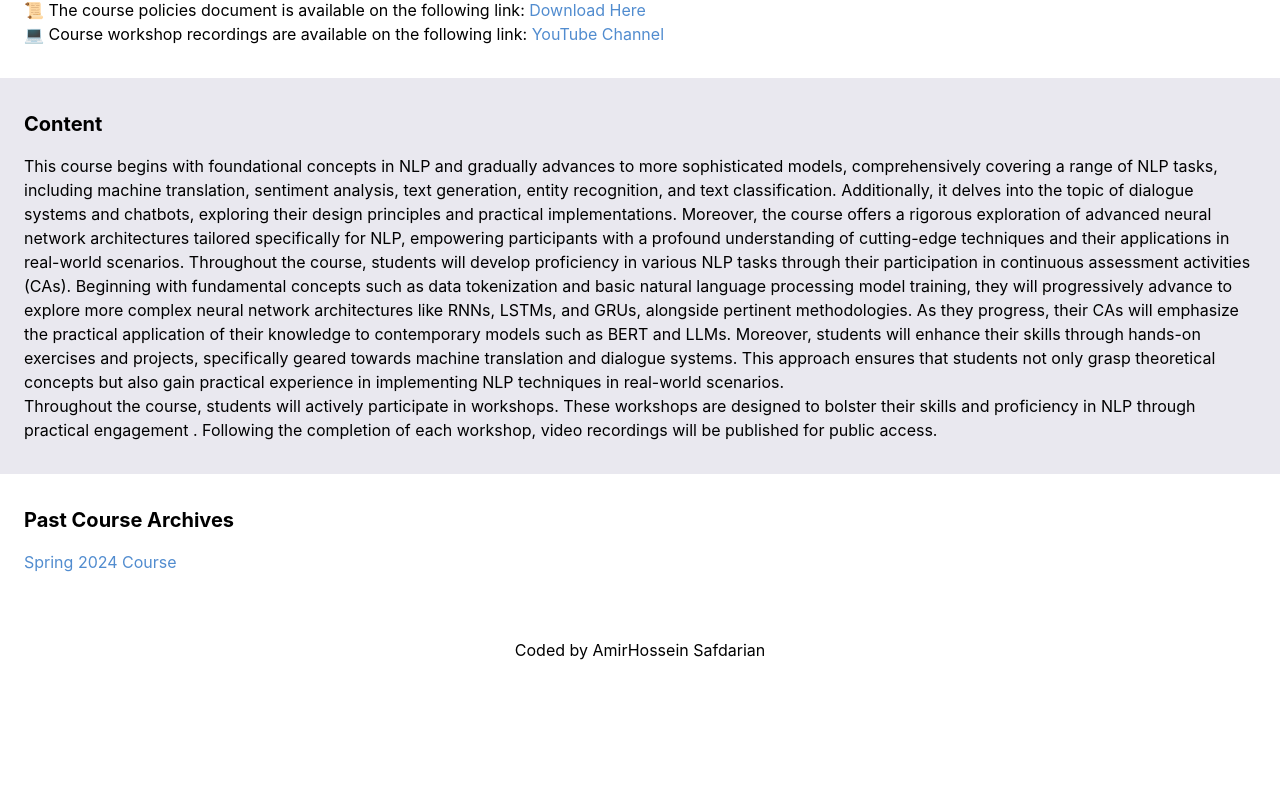
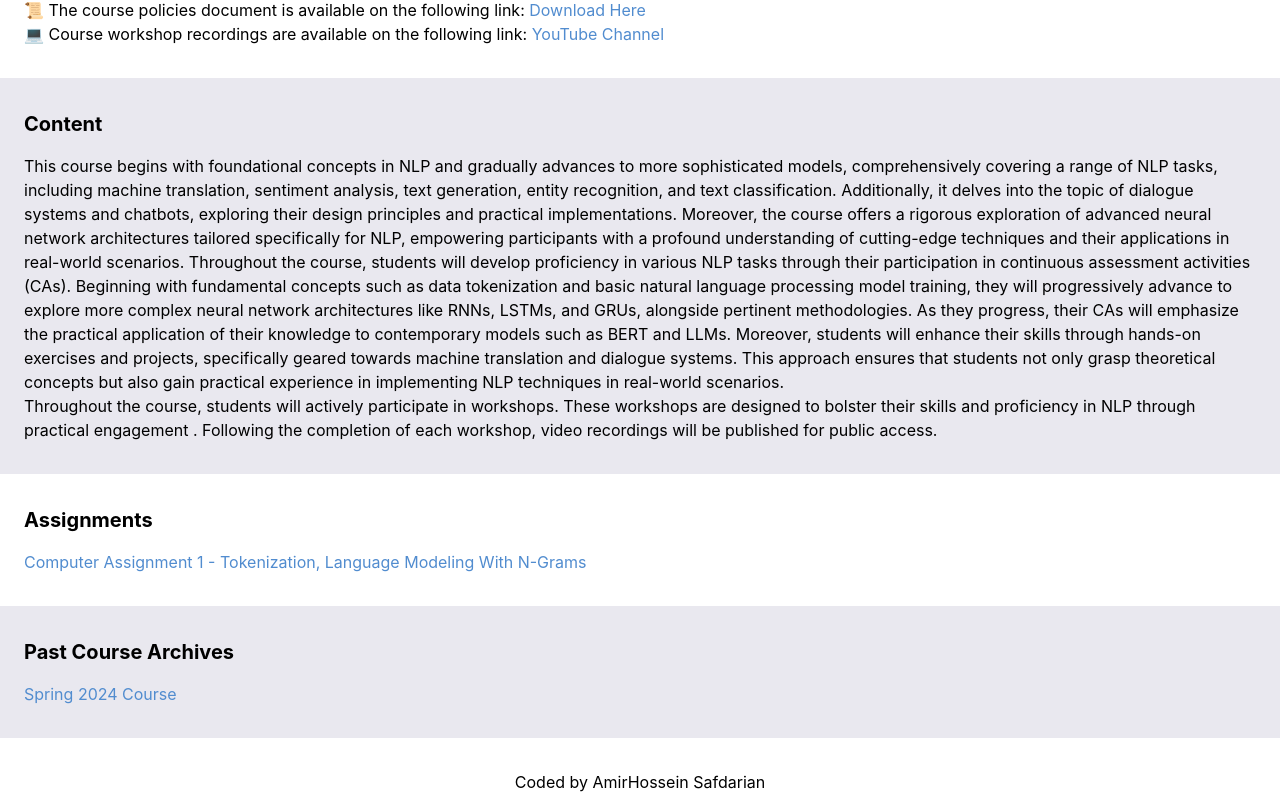
Before and after one commit to nlp-ut/nlp-ut.github.io, a React (Create React App) app: page / in a window 1280 px wide. Shown: the part 2130-2936 px from the top of the page. Before the commit the page ends 2804 px from the top, so only its background shows below. Built offline with nearby package versions, Linux system fonts and the light colour scheme.

Commit message:
Add Assignment 1 to Fall 2024

```diff
--- a/src/pages/main_1403.js
+++ b/src/pages/main_1403.js
@@ -147,7 +147,13 @@ const CoursePage1403 = (props) => {
       "github": "https://github.com/PouyaGohari"
     }
   ]
-
+  const CAList = [
+    {
+    "name": "Computer Assignment 1",
+    "subject": "Tokenization, Language Modeling With N-Grams",
+    "url": "https://drive.google.com/file/d/1nQJij6KWAi2ogX4lgc3YMcJgQu1PG1eE/view?usp=sharing"
+    }
+  ]
   return (
     <>
       <header className="py-2 px-4 shadow-lg bg-primary-600 flex text-white justify-between items-center">
@@ -363,7 +369,20 @@ const CoursePage1403 = (props) => {
         </div>
       </section>
 
-      <section id="past" className="px-6 py-8">
+      <section id="assignments" className="px-6 py-8">
+        <div className="container">
+          <h1 className="font-bold text-xl">Assignments</h1>
+          {CAList.map((ca) => (
+            <p class="mt-4" style={{ color: "#518ccf" }}>
+              <Link to={ca.url}>
+                {ca.name} - {ca.subject}
+              </Link>
+            </p>
+          ))}
+        </div>
+      </section>
+
+      <section id="past" className="px-6 py-8  bg-primary-50">
         <div className="container">
           <h1 className="font-bold text-xl">Past Course Archives</h1>
           <p class="mt-4" style={{color: "#518ccf"}}>
```
